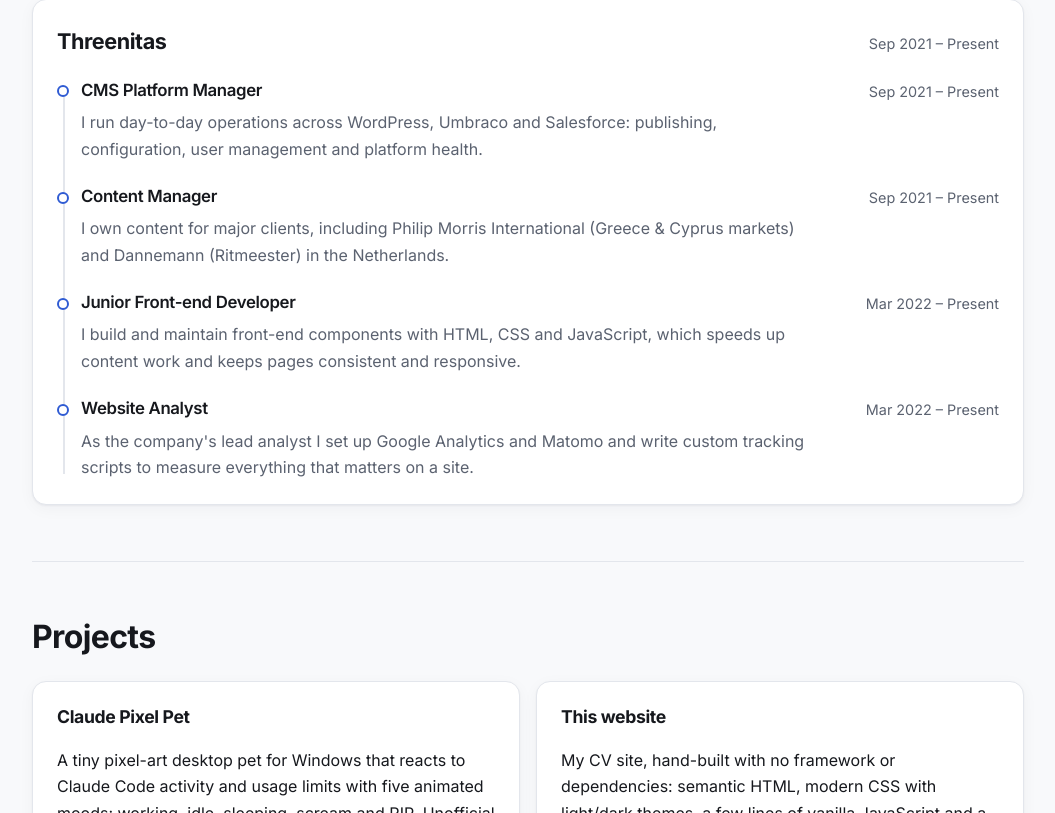
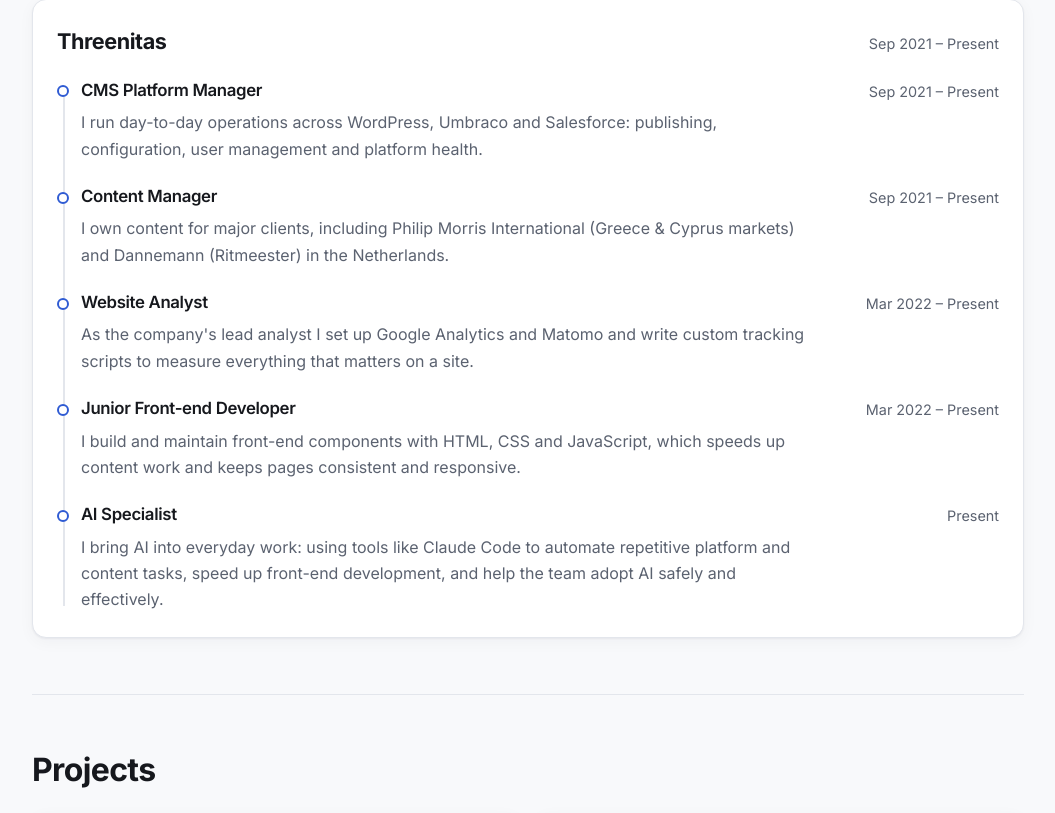
Before and after one commit to giannisBFMV/giannisBFMV.github.io, a plain HTML site: page index.html in a window 1280 px wide. Shown: the part 699-1512 px from the top of the page, without its empty margins (112-1167 px from the left). Drawn offline with Linux system fonts and the light colour scheme.

Commit message:
Reorder experience and add AI Specialist role
Co-Authored-By: Claude Opus 5.5 <noreply@anthropic.com>

```diff
--- a/index.html
+++ b/index.html
@@ -153,12 +153,16 @@ height="0" width="0" style="display:none;visibility:hidden"></iframe></noscript>
           <p>I own content for major clients, including Philip Morris International (Greece &amp; Cyprus markets) and Dannemann (Ritmeester) in the Netherlands.</p>
         </li>
         <li>
+          <div class="role-head"><h4>Website Analyst</h4><time>Mar 2022 – Present</time></div>
+          <p>As the company's lead analyst I set up Google Analytics and Matomo and write custom tracking scripts to measure everything that matters on a site.</p>
+        </li>
+        <li>
           <div class="role-head"><h4>Junior Front-end Developer</h4><time>Mar 2022 – Present</time></div>
           <p>I build and maintain front-end components with HTML, CSS and JavaScript, which speeds up content work and keeps pages consistent and responsive.</p>
         </li>
         <li>
-          <div class="role-head"><h4>Website Analyst</h4><time>Mar 2022 – Present</time></div>
-          <p>As the company's lead analyst I set up Google Analytics and Matomo and write custom tracking scripts to measure everything that matters on a site.</p>
+          <div class="role-head"><h4>AI Specialist</h4><time>Present</time></div>
+          <p>I bring AI into everyday work: using tools like Claude Code to automate repetitive platform and content tasks, speed up front-end development, and help the team adopt AI safely and effectively.</p>
         </li>
       </ol>
     </article>
```
